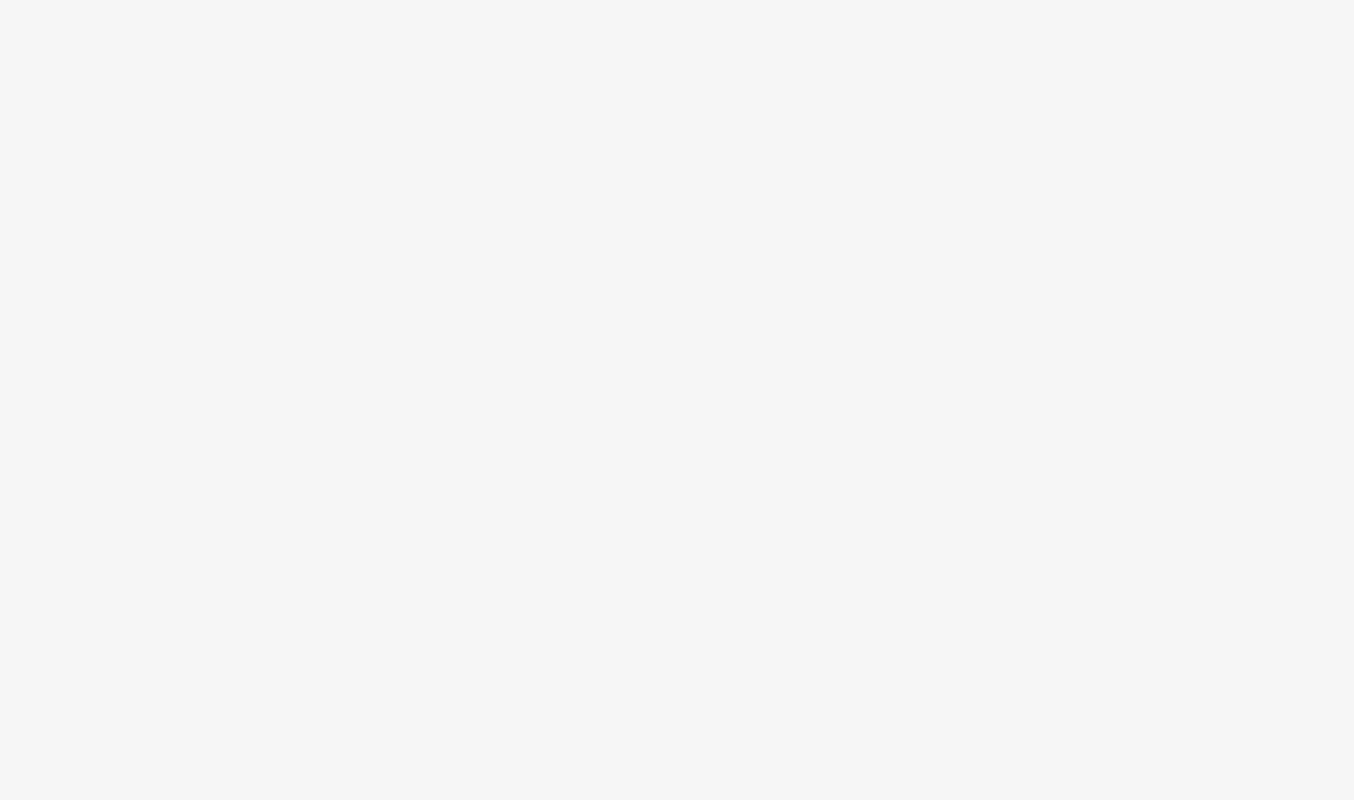
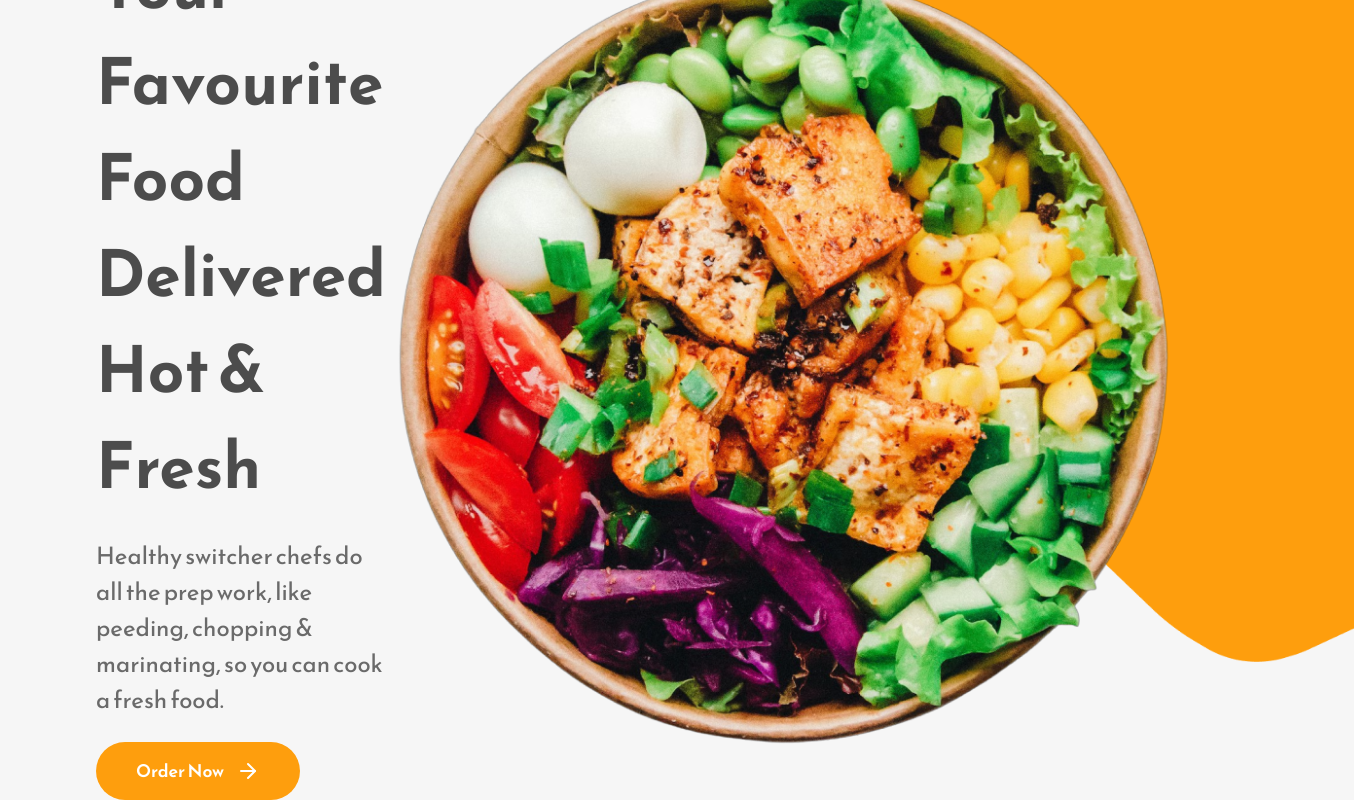
Before and after one commit to Saranga-glitch/Landing-page, a React (Create React App) app: page / in a window 1280 px wide. Shown: the part 200-1000 px from the top of the page, 1354 px wide, since content can reach past the window. Before the commit the page ends 800 px from the top, so only its background shows below. Built offline with nearby package versions, Linux system fonts and the light colour scheme.

Commit message:
Updated the home tab

```diff
--- a/src/Components/Home.js
+++ b/src/Components/Home.js
@@ -1,10 +1,32 @@
 import React from 'react'
 import Navbar from './Navbar'
+import bannerbackground from "../Assets/home-banner-background.png"
+import BannerImage from "../Assets/home-banner-image.png"
+import { FiArrowRight } from "react-icons/fi"
 
 const Home = () => {
   return (
     <div className="home-container">
         <Navbar />
+        <div className="home-banner-container" >
+          <div className="home-bannerImage-container" >
+            <img src={bannerbackground} alt="" />
+          </div>
+          <div className="home-text-section">
+            <h1 className="primary-heading">
+              Your Favourite Food Delivered Hot & Fresh
+            </h1>
+            <p className="primary-text">
+              Healthy switcher chefs do all the prep work, like peeding, chopping & marinating, so you can cook a fresh food.
+            </p>
+            <button className="secondary-button">
+              Order Now <FiArrowRight />
+            </button>
+          </div>
+          <div className="home-image-container">
+            <img src={BannerImage} alt="" />
+          </div>
+        </div>
     </div>
   )
 }
--- a/src/Components/Navbar.js
+++ b/src/Components/Navbar.js
@@ -66,9 +66,19 @@
         <Box sx={{ width: 250}}
         role="presentation"
         onClick={()=>setOpenMenu(false)}
-        onkeyDown={()=>setOpenMenu(false)}
-        >
-
+        onkeyDown={()=>setOpenMenu(false)}>
+          <list>
+            {menuOptions.map((item) =>(
+              <ListItem key={item.text} disablePadding>
+                <ListItemButton>
+                  <ListItemIcon>
+                    {item.icon}
+                  </ListItemIcon>
+                  <ListItemText primary={item.text} />
+                </ListItemButton>
+              </ListItem>
+            ) )}
+          </list>
         </Box>
       </Drawer>
     </nav>
```
Also changed, not shown: src/Components/About.js (added, +9 -0 lines).
